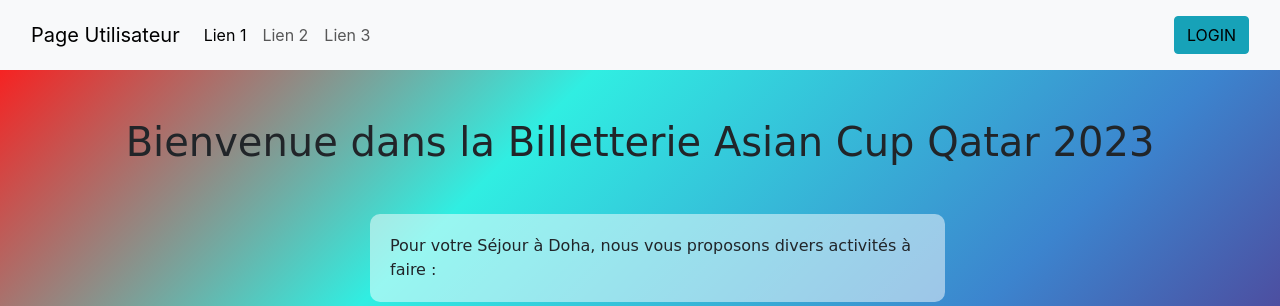
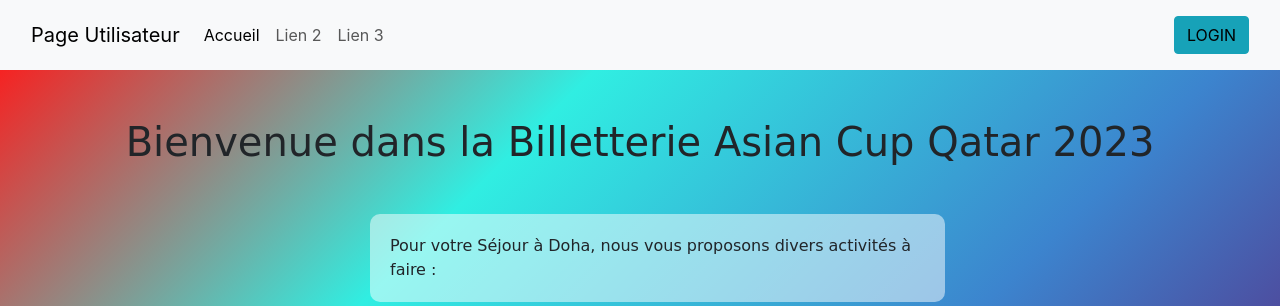
Before and after one commit to tanguym77/Projet-Billetterie, a PHP site: page / in a window 1280 px wide. Shown: the top 306 px of the page. Run offline with PHP 8.4, Linux system fonts and the light colour scheme; some libraries are stand-ins or nearby versions.

Commit message:
header : mit nav acceuil

```diff
--- a/vue/UI/Utilisateur/Header.php
+++ b/vue/UI/Utilisateur/Header.php
@@ -30,7 +30,7 @@
             <ul class="navbar-nav me-auto mb-2 mb-lg-0">
                 <!-- LIEN 1 -->
                 <li class="nav-item">
-                    <a class="nav-link active" aria-current="page" href="#">Lien 1</a>
+                    <a class="nav-link active" aria-current="page" href="index.php">Accueil</a>
                 </li>
                 <!-- LIEN 2 -->
                 <li class="nav-item">
```
